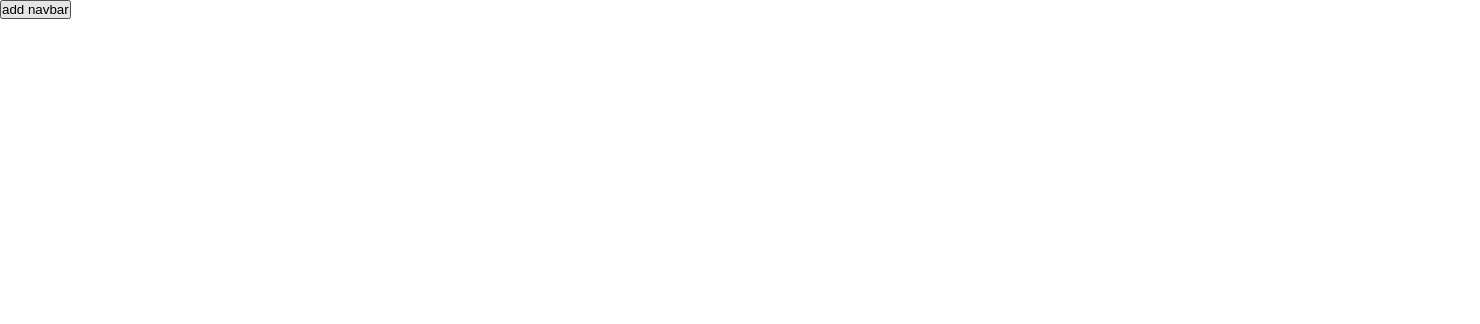
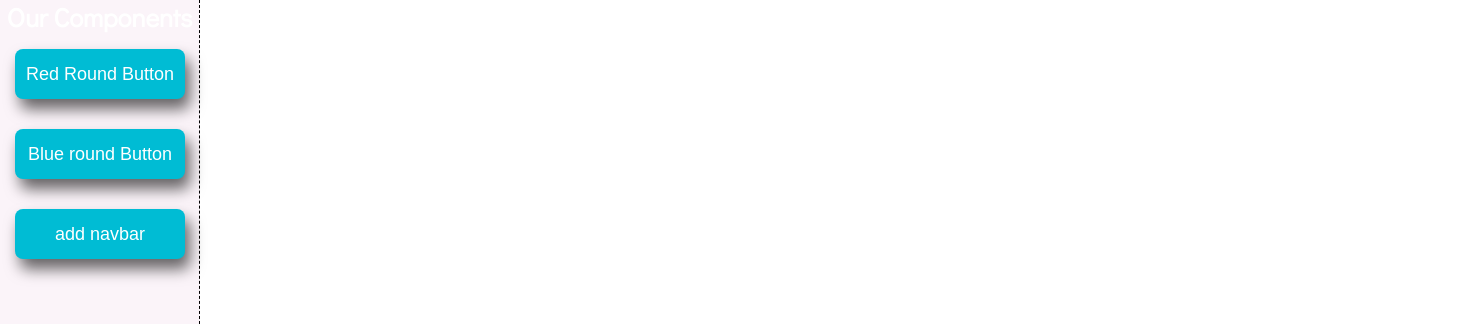
Before and after one commit to iiitv/Canvas, a React (Create React App) app in the folder client/: page / in a window 1280 px wide. Shown: the top 324 px of the page, 1480 px wide, since content can reach past the window. Built offline with nearby package versions, Linux system fonts and the light colour scheme.

Commit message:
navbar element added to sidebar

```diff
--- a/client/src/Components/App.js
+++ b/client/src/Components/App.js
@@ -5,7 +5,7 @@ import "../scss/main.scss";
 import NavBar from "./Home/NavBaar";
 class App extends Component {
   render() {
-    return <NavBar />;
+    return <Home />;
   }
 }
 export default App;
--- a/client/src/Components/CusButton.jsx
+++ b/client/src/Components/CusButton.jsx
@@ -2,7 +2,7 @@ import React, { Component } from "react";
 
 class CusButton extends Component {
   state = {
-    value: "",
+    value: "Type here",
   };
   dragStart = (e) => {
     const target = e.target;
@@ -19,7 +19,6 @@ class CusButton extends Component {
     this.setState({ value });
   };
   dragover = (e) => {
-    const target = e.target;
     e.stopPropagation();
   };
   getInputStyles = (color, radius) => {
@@ -32,18 +31,16 @@ class CusButton extends Component {
     return styles;
   };
   getButtonStyles = () => {
-    const { color, left, top, radius } = this.props;
-
-    const styles = {
-      backgroundColor: color,
-      left: left,
-      top: top,
-      borderRadius: `${radius}px`,
-    };
-    return styles;
+    const { styles } = this.props;
+    const properties = ["backgroundColor", "left", "top", "borderRadius"];
+    const buttonStyles = {};
+    for (const property of properties) {
+      buttonStyles[property] = styles[property];
+    }
+    return buttonStyles;
   };
   render() {
-    const { aid, color, radius } = this.props;
+    const { aid, backgroundColor, borderRadius } = this.props.styles;
     return (
       <button
         className={aid}
@@ -55,7 +52,7 @@ class CusButton extends Component {
       >
         <input
           type="text"
-          style={this.getInputStyles(color, radius)}
+          style={this.getInputStyles(backgroundColor, borderRadius)}
           value={this.state.value}
           className="buttonInput"
           onChange={(e) => this.handleInputChange(e)}
--- a/client/src/Components/Home/DarkNavBar.jsx
+++ b/client/src/Components/Home/DarkNavBar.jsx
@@ -20,7 +20,7 @@ class DarkNav extends Component {
   };
   dragStart = (e) => {
     const target = e.target;
-    e.dataTransfer.setData("navbar_id", target.id);
+    e.dataTransfer.setData("card_id", target.id);
     setTimeout(() => {
       target.style.display = "none";
     }, 0);
@@ -33,6 +33,9 @@ class DarkNav extends Component {
   };
   getNavbarStyles = () => {
     const element = this.props.styles;
+    console.log(element);
+    console.log("get " + element.height);
+
     const style = {};
     const properties = [
       "width",
--- a/client/src/Components/Home/Home.js
+++ b/client/src/Components/Home/Home.js
@@ -1,40 +1,57 @@
 import React, { useState } from "react";
 import CusButton from "../CusButton";
 import "../../scss/main.scss";
+import DarkNav from "./DarkNavBar";
 
 function Home() {
-  const [color, setColor] = useState();
-  const [radius, setRadius] = useState();
-  const [state, setstate] = useState(false);
+  const [backgroundColor, setbackgroundColor] = useState();
+  const [borderRadius, setborderRadius] = useState();
+  const [didClick, setdidClick] = useState(false);
+  const [type, settype] = useState("");
   const [aid, setaid] = useState();
   const [arr] = useState([]);
-  const btn = (col, rad, aid) => {
-    setColor(col);
-    setRadius(rad);
+  const setProperties = (col, rad, aid, type) => {
+    setbackgroundColor(col);
+    setborderRadius(rad);
     setaid(aid);
-    setstate(true);
+    settype(type);
+    setdidClick(true);
   };
 
   function getPositions(ev) {
-    const element = {};
-    if (state === true) {
+    let specificProperties = {};
+    let element = {};
+    if (didClick === true) {
       const _mouseY = ev.clientY;
       const _mouseX = ev.clientX;
-      element.type = "button";
-      element.width = "70px";
-      element.color = color;
-      console.log(color);
+      element.type = type;
+      element.borderRadius = borderRadius;
+      element.aid = aid;
+      element.backgroundColor = backgroundColor;
+      specificProperties = getSpecificProperties(type);
+      element = { ...element, ...specificProperties };
       element.top = `${_mouseY}px`;
       element.left = `${_mouseX - 200}px`;
-      element.radius = radius;
-      element.aid = aid;
-
-      setstate(false);
+      setdidClick(false);
     } else {
       return;
     }
     arr.push(element);
   }
+  const getSpecificProperties = (type) => {
+    const properties = {
+      button: {
+        width: "70px",
+      },
+      navbar: {
+        display: "flexbox",
+        position: "absolute",
+        width: "800px",
+        height: "150px",
+      },
+    };
+    return properties[type];
+  };
 
   const drop = (e) => {
     e.preventDefault();
@@ -51,20 +68,36 @@ function Home() {
   const dragOver = (e) => {
     e.preventDefault();
   };
-  const renderLargeButton = (color, radius, id, label) => {
+  const renderSidebarButton = (color, radius, id, label, type) => {
     return (
-      <button onClick={() => btn(`${color}`, `${radius}`, `${id}`)}>
+      <button
+        onClick={() =>
+          setProperties(`${color}`, `${radius}`, `${id}`, `${type}`)
+        }
+      >
         {label}
       </button>
     );
   };
   return (
     <div className="Home">
-      <aside>
-        {renderLargeButton("lightgrey", "0", "btn1", "Red Button")}
-        {renderLargeButton("orange", "0", "btn2", "Blue Button")}
-        {renderLargeButton("lightgrey", "25", "btn3", "Red Round Button")}
-        {renderLargeButton("orange", "25", "btn4", "Blue round Button")}
+      <aside className="sidebar">
+        <h1>Our Components</h1>
+        {renderSidebarButton(
+          "lightgrey",
+          "25px",
+          "btn3",
+          "Red Round Button",
+          "button"
+        )}
+        {renderSidebarButton(
+          "orange",
+          "25",
+          "btn4",
+          "Blue round Button",
+          "button"
+        )}
+        {renderSidebarButton("#d9455f", "18px", "nav1", "add navbar", "navbar")}
       </aside>
       <div
         id="moving"
@@ -72,18 +105,11 @@ function Home() {
         onDragOver={dragOver}
         onClick={getPositions}
       >
-        {arr.map((ele) => {
-          if (ele.type === "button") {
-            return (
-              <CusButton
-                width={ele.width}
-                color={ele.color}
-                top={ele.top}
-                left={ele.left}
-                radius={ele.radius}
-                aid={ele.aid}
-              />
-            );
+        {arr.map((element) => {
+          if (element.type === "button") {
+            return <CusButton styles={element} />;
+          } else {
+            return <DarkNav styles={element} />;
           }
         })}
       </div>
--- a/client/src/scss/components/_aside.scss
+++ b/client/src/scss/components/_aside.scss
@@ -1,12 +1,45 @@
+@import url("https://fonts.googleapis.com/css2?family=Didact+Gothic&display=swap");
+// @import url("https://fonts.googleapis.com/css2?family=Didact+Gothic&display=swap");
+
 .Home aside {
-  display: inline-flex;
+  // display: inline-flex;
   float: left;
   width: 200px;
   height: 650px;
-  border-right: 1px solid #000;
+  border-right: 1px dashed #000;
   flex-flow: column;
 }
-.Home aside button {
-  width: 150px;
-  margin: 10px auto;
+// .Home aside button {
+//   width: 150px;
+//   margin: 10px auto;
+// }
+
+.sidebar {
+  display: flexbox;
+  align-items: center;
+  background-color: #fbf4f9;
+  justify-items: auto;
+  font-family: "Didact Gothic", sans-serif;
 }
+.sidebar button {
+  background-color: #00bcd4;
+  margin: 15px;
+  height: 50px;
+  width: 170px;
+  color: #ffffff;
+  outline: none;
+  border: none;
+  font-size: 18px;
+  box-shadow: 5px 10px 15px rgba(0, 0, 0, 0.6);
+  transition: 0.5s ease-in-out;
+  border-radius: 8px;
+}
+.sidebar button:hover {
+  cursor: pointer;
+  box-shadow: 5px 10px 15px rgba(0, 0, 0, 0.2);
+}
+.sidebar h1 {
+  text-align: center;
+  color: #ffffff;
+  font-size: 26px;
+}
--- a/client/src/scss/components/_button.scss
+++ b/client/src/scss/components/_button.scss
@@ -11,7 +11,7 @@ aside__button {
 .buttonInput {
   width: 100%;
   font-family: monospace;
-  font-size: 18px;
+  font-size: 22px;
   font-family: "Balsamiq Sans", cursive;
   text-align: center;
   cursor: pointer;
```
